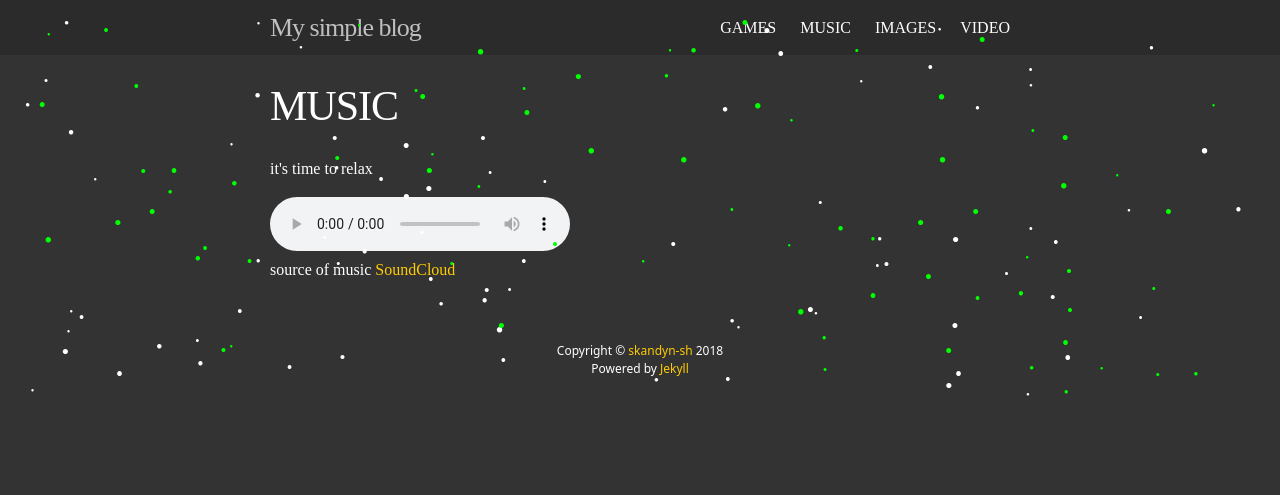
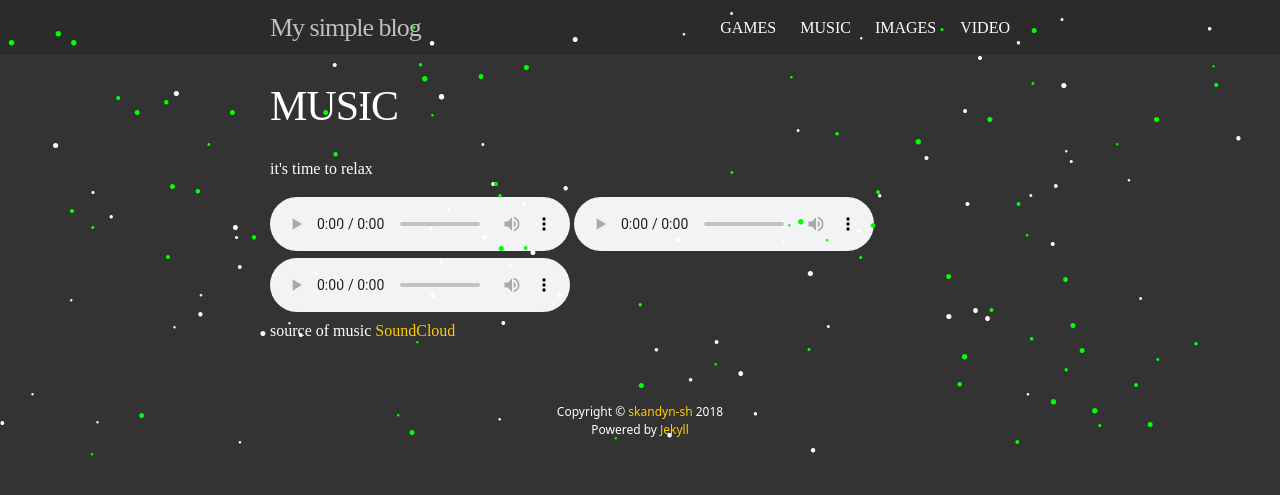
Before and after one commit to skandyn-sh/skandyn-sh.github.io, a Jekyll site: the page built from music.html, in a window 1280 px wide. Shown: the top 495 px of the page. Built offline with Jekyll 4.4.1, drawn with Linux system fonts in a browser that asks for light colours; nearby versions of some CDN libraries; library files that are not in the unit come from our copies; comment, search, counter and statistics services are not loaded.

Commit message:
Update music.html

```diff
--- a/music.html
+++ b/music.html
@@ -10,4 +10,12 @@ it's time to relax
   <source src="horse.ogg" type="audio/ogg">
   <source src="/assets/music/Easy _ wowa.me CC0 Free Beautiful Music.mp3" type="audio/mpeg">
 </audio>
+<audio controls>
+  <source src="horse.ogg" type="audio/ogg">
+  <source src="/assets/music/Green Onions.mp3" type="audio/mpeg">
+</audio>
+<audio controls>
+  <source src="horse.ogg" type="audio/ogg">
+  <source src="/assets/music/Hey Brother.mp3" type="audio/mpeg">
+</audio>
 <p>source of music <a href="https://soundcloud.com" target="_blank">SoundCloud</a></p>
```
